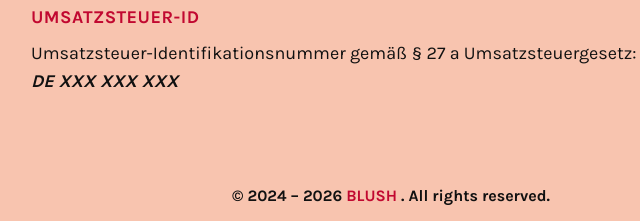
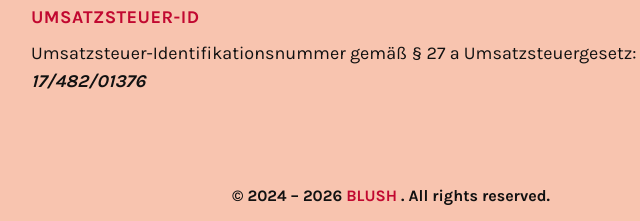
Before and after one commit to blush-cafe/blush-website, a website: page impressum.html in a window 1280 px wide. Shown: the part 516-737 px from the top of the page, 249-889 px from the left. Drawn offline with Linux system fonts and the light colour scheme.

Commit message:
impressum update

```diff
--- a/impressum.html
+++ b/impressum.html
@@ -55,7 +55,7 @@
                 <h2 class="font-bold text-blush-red mb-2 uppercase tracking-wide">Umsatzsteuer-ID</h2>
                 <p>
                     Umsatzsteuer-Identifikationsnummer gemäß § 27 a Umsatzsteuergesetz:<br>
-                    <span class="text-[#111] font-bold italic">DE XXX XXX XXX</span>
+                    <span class="text-[#111] font-bold italic">17/482/01376</span>
                 </p>
             </section>
 
```
